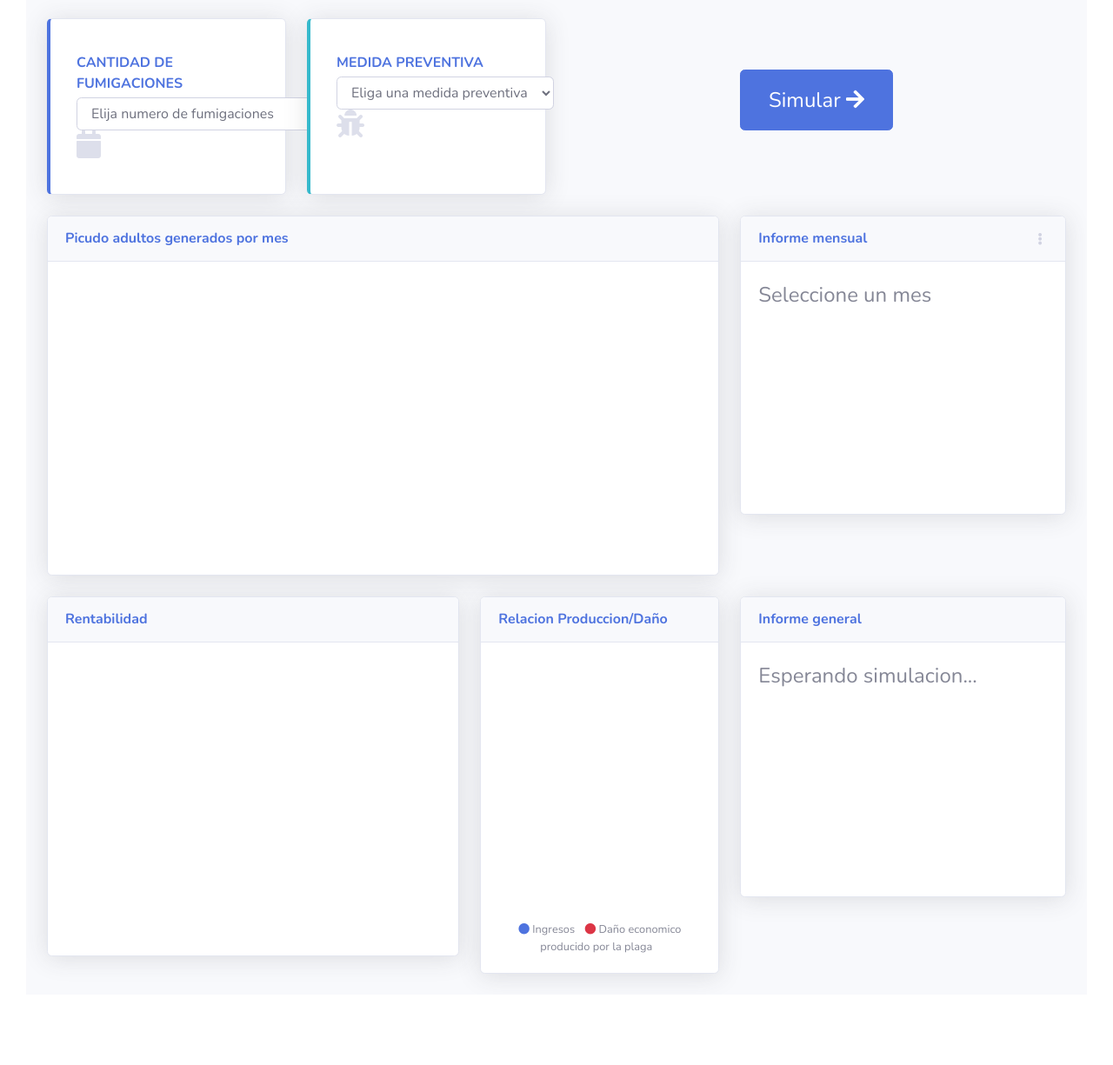
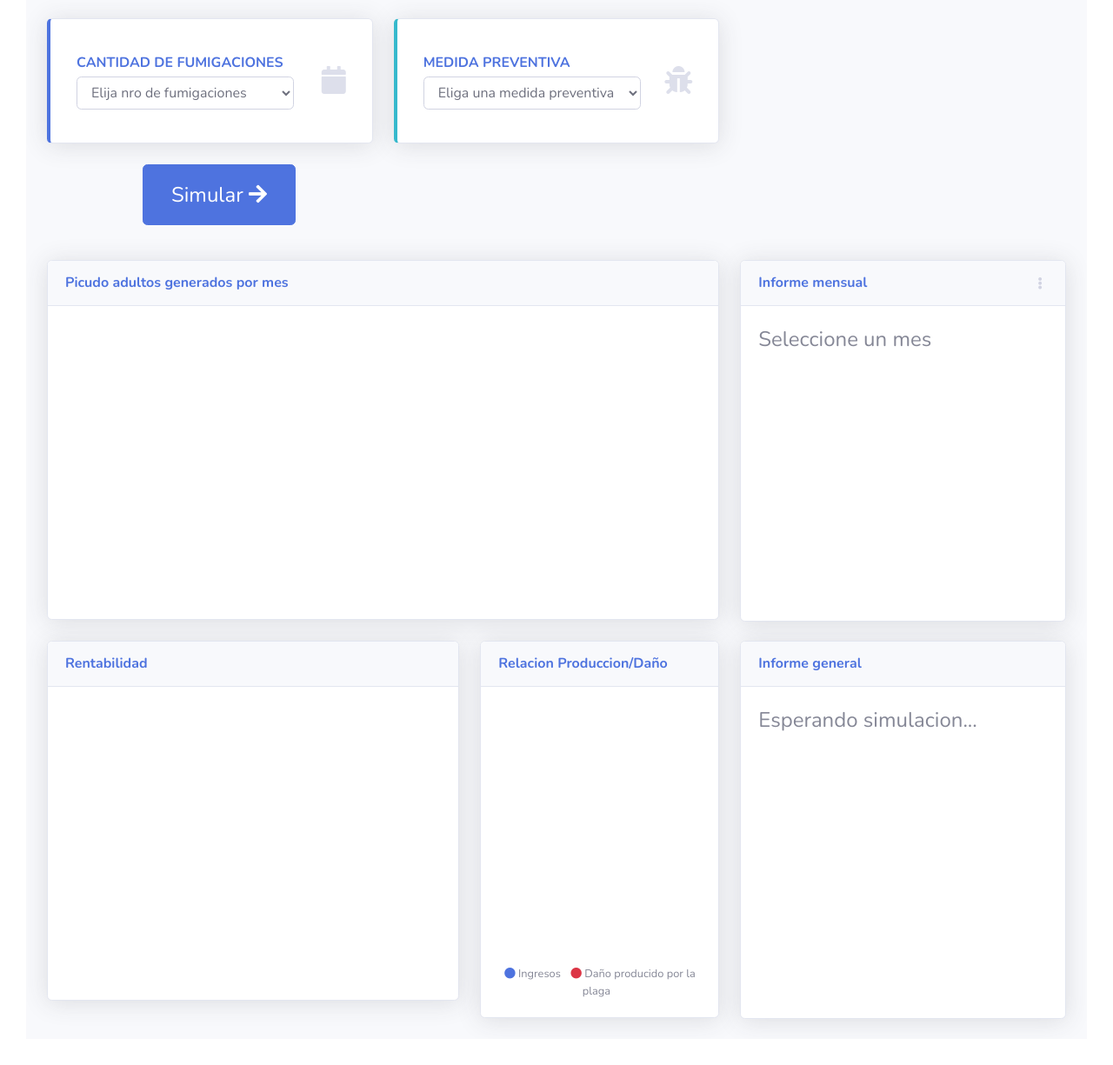
Before and after one commit to kbzn22/Simu, a website with bundled scripts: page simulator.html in a window 1280 px wide. Shown: the part 71-1296 px from the top of the page at 87% size. Before the commit the page ends 1245 px from the top, so only its background shows below. Built offline with nearby package versions, Linux system fonts and the light colour scheme.

Commit message:
ahora si padre

```diff
--- a/js/simulador.js
+++ b/js/simulador.js
@@ -47,8 +47,8 @@ const setCard=()=>{
     document.getElementById("informeMensual").innerHTML = `
       <h5>Informe del mes de ${dataCardM.mes}:</h5>
       <ul>
-        <li>Temperatura promedio: ${Math.round(dataCardM.temperaturaPromedioMes)}</li>
-        <li>Humedad promedio: ${Math.round(dataCardM.humedadPromedioMes)}</li>
+        <li>Temperatura promedio: ${Math.round(dataCardM.temperaturaPromedioMes)}°C</li>
+        <li>Humedad promedio: ${Math.round(dataCardM.humedadPromedioMes)}%</li>
         <li>Picudos adultos reproductivos: ${Math.round(dataCardM.picudosAdultosReproductivos)}</li>
       </ul>
     `;
--- a/simulator.html
+++ b/simulator.html
@@ -64,9 +64,8 @@
 
                     <!-- Content Row -->
                     <div class="row">
-
                         <!-- Earnings (Monthly) Card Example -->
-                        <div class="col-xl-3 col-md-6 mb-4">
+                        <div class="col-xl-4 col-md-6 mb-4">
                             <div class="card border-left-primary shadow h-100 py-2">
                                 <div class="card-body">
                                     <div style="padding: 10px;" class="row no-gutters align-items-center">
@@ -74,8 +73,8 @@
                                             <div class="text-xxl font-weight-bold text-primary text-uppercase mb-1">
                                                 Cantidad de fumigaciones</div>
 
-                                           <select style="width: 300px;" class="form-control form-control-user" id="numberF">
-                                                <option value="0">Elija numero de fumigaciones</option>
+                                           <select style="width: 250px;" class="form-control form-control-user" id="numberF">
+                                                <option value="0">Elija nro de fumigaciones</option>
                                                 <option value="0">0</option>
                                                 <option value="1">1</option>
                                                 <option value="2">2</option>
@@ -95,7 +94,7 @@
                         </div>
 
                         <!-- Earnings (Monthly) Card Example -->
-                      <div class="col-xl-3 col-md-6 mb-4">
+                      <div class="col-xl-4 col-md-6 mb-4">
                             <div class="card border-left-info shadow h-100 py-2">
                                 <div class="card-body">
                                     <div style="padding: 10px;" class="row no-gutters align-items-center">
@@ -121,7 +120,7 @@
                         </div>
 
                         <!-- Earnings (Monthly) Card Example -->
-                       <div class="" style="width: 50%; height: 1; display: flex; justify-content: center; align-items: center; padding-bottom: 40px;">
+                       <div class="" style="width: 420px;; height: 1; display: flex; justify-content: center; align-items: center; padding-bottom: 40px;">
                             <div>
                                 <button onclick="iniciar()" href="#" class="btn btn-primary btn-user btn-block"
                                 style="font-size: 1.5rem; padding: 1rem 2rem;"
@@ -161,8 +160,8 @@
                         </div>
 
                         <!-- Pie Chart -->
-                        <div  class="col-xl-4 col-lg-5">
-                            <div style="height: 43vh;" class="card shadow mb-4">
+                        <div  class="col-xl-4 col-lg-4">
+                            <div  style="height: 95%;" class="card shadow mb-4">
 
                                 <div
                                     class="card-header py-3 d-flex flex-row align-items-center justify-content-between">
@@ -195,7 +194,7 @@
                     <!-- Content Row -->
                 <div class="row">
                     <div class="col-xl-5 col-lg-7">
-                                <div class="card shadow mb-4">
+                                <div class="card shadow mb-4" >
                                     <div class="card-header py-3">
                                         <h6 class="m-0 font-weight-bold text-primary">Rentabilidad</h6>
                                     </div>
@@ -232,15 +231,15 @@
                                             <i class="fas fa-circle text-primary"></i> Ingresos
                                         </span>
                                         <span class="mr-2">
-                                            <i class="fas fa-circle text-alert"></i> Daño economico producido por la plaga
+                                            <i class="fas fa-circle text-alert"></i> Daño producido por la plaga
                                         </span>
 
                                     </div>
                                 </div>
                             </div>
                         </div>
-                            <div  class="col-xl-4 col-lg-3" style="height: 48vh;">
-                                <div style="height: 90%;" class="card shadow mb-4">
+                            <div  class="col-xl-4 col-lg-3">
+                                <div style="height: 95%;" class="card shadow mb-4">
                                     <div class="card-header py-3">
                                         <h6 class="m-0 font-weight-bold text-primary">Informe general</h6>
                                     </div>
```
